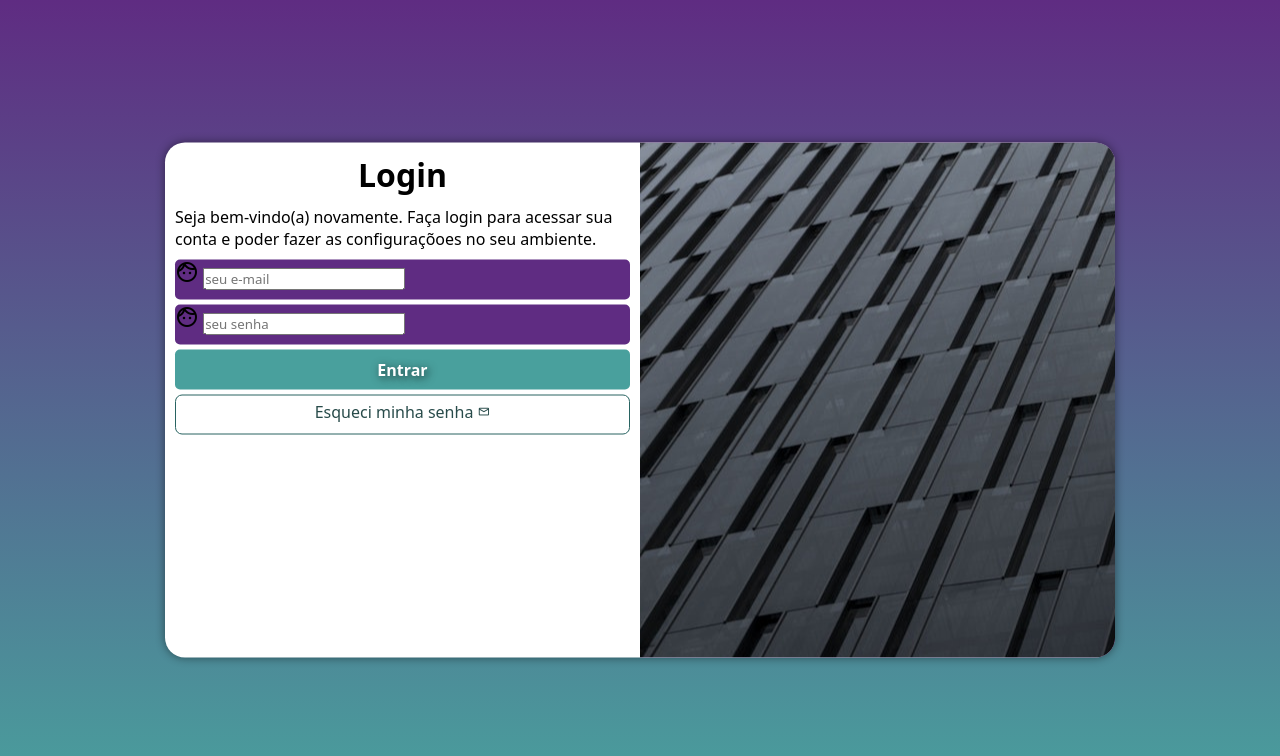
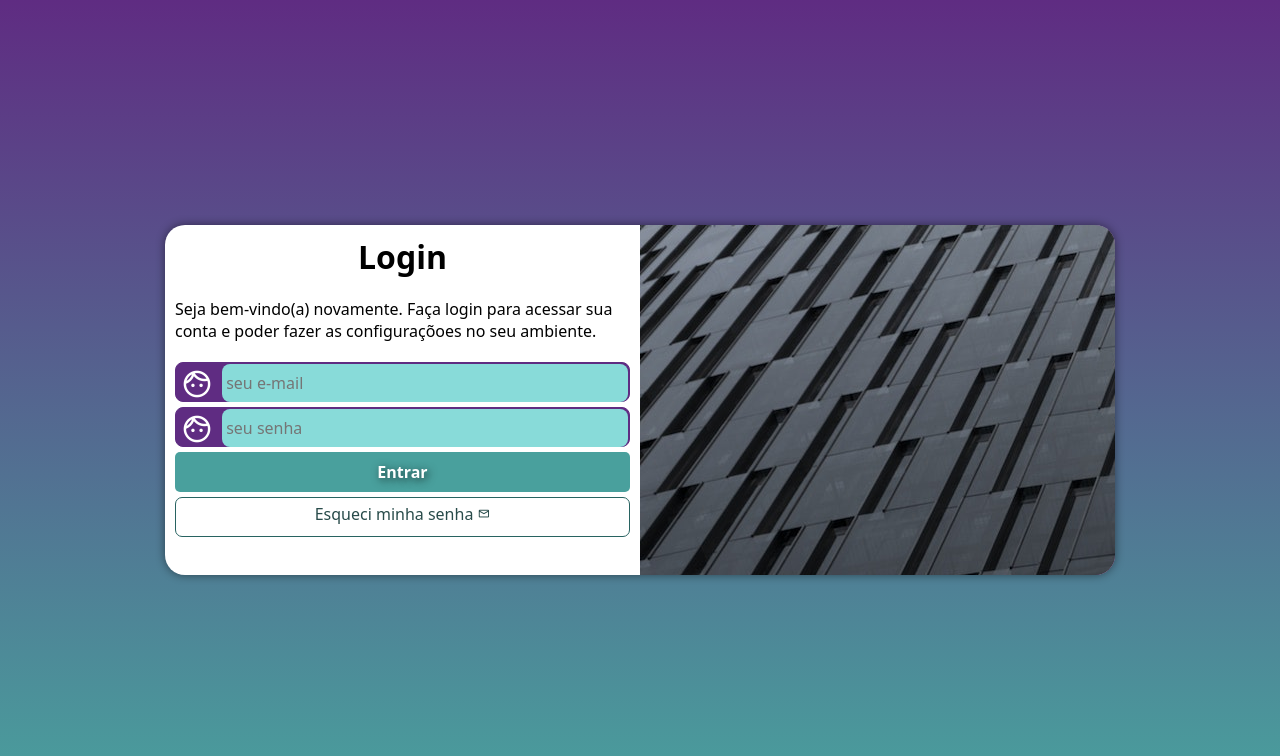
Before and after one commit to Vsousa7/projeto-login, a plain HTML site: page index.html in a window 1280 px wide. Drawn offline with nearby package versions, Linux system fonts and the light colour scheme.

Commit message:
atualizei os formulários

```diff
--- a/estilos/media-query.css
+++ b/estilos/media-query.css
@@ -9,6 +9,7 @@
 
     section#login{
         width: 80vw;
+        height: 300px;
     }
 
     section#login > div#imagem{
@@ -30,6 +31,7 @@
 
     section#login{
         width: 950px;
+        height: 350px;
     }
 
     section#login > div#imagem{
@@ -49,5 +51,6 @@
 
     div#form > p{
         font-size: 1em;
+        margin: 20px 0px;
     }
 }
--- a/estilos/style.css
+++ b/estilos/style.css
@@ -71,12 +71,37 @@ form > div.campo{
     width: 100%;
     display: block;
     height: 40px;
-    border-radius: 5px;
+    border: 1px solid #5f2c82;
+    border-radius: 8px;
     margin: 5px 0px;
 }
 
 div.campo > label{
     display: none;
+}
+
+div.campo > span#icons{
+    color: white;
+    font-size: 2em;
+    width: 42px;
+    padding: 5px;
+}
+
+div.campo > input{
+    background-color: #88dbd9;
+    font-size: 1em;
+    width: calc(100% - 47px);
+    height: 100%;
+    border: 0px;
+    border-radius: 8px;
+    padding: 4px;
+    padding-right: 4px;
+
+    transform: translateY(-11px);
+}
+
+div.campo > input:focus-within{
+    background-color: white;
 }
 
 form > input[type=submit]{
--- a/index.html
+++ b/index.html
@@ -25,7 +25,7 @@
                 <form action="login.php" method="post">
 
                     <div class="campo">
-                        <span id="burguer" class="material-symbols-outlined">
+                        <span id="icons" class="material-symbols-outlined">
                             face
                         </span>
                         <input type="email" name="email" id="iemail" placeholder="seu e-mail" required autocomplete="email">
@@ -33,7 +33,7 @@
                     </div>
 
                     <div class="campo">
-                        <span id="burguer" class="material-symbols-outlined">
+                        <span id="icons" class="material-symbols-outlined">
                             face
                         </span>
                         <input type="password" name="senha" id="isenha" required autocomplete="current-password" placeholder="seu senha" minlength="6" maxlength="10">
```
